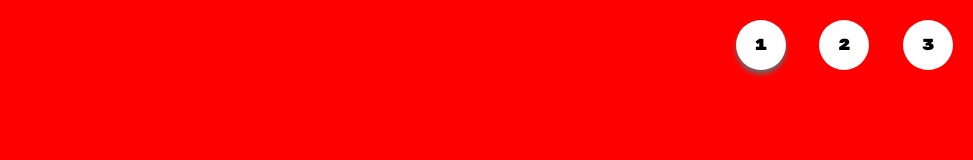
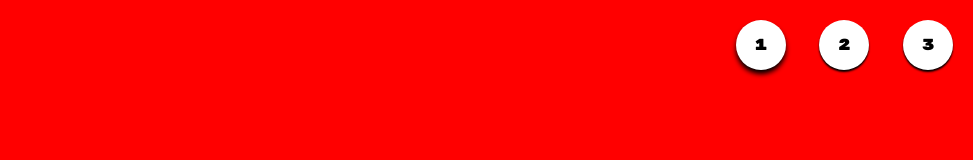
Before and after one commit to Timjxyz/htmlcss-shoes, a plain HTML site: page index.html in a window 1280 px wide. In both pictures the pointer is over the link 1067 px from the left and 45 px from the top of the page. Shown: the top 160 px of the page, without its empty margins (307-1280 px from the left). Drawn offline with Linux system fonts and the light colour scheme.

Commit message:
push sfumatura

```diff
--- a/Bonus/stile.css
+++ b/Bonus/stile.css
@@ -43,12 +43,13 @@ nav ol li a {
     border-radius: 50%;
     border: 1px;
     background-color: white;
+    box-shadow: 0px 2px 2px black;
 
 }
 
 
 ol li a:hover{
-    box-shadow: 0px 4px 5px #696969;
+    box-shadow: 0px 4px 5px #000;
 
 }
 
--- a/style.css
+++ b/style.css
@@ -38,12 +38,13 @@ nav ol li a {
     border-radius: 50%;
     border: 1px;
     background-color: white;
+    box-shadow: 0px 2px 2px black;
 
 
 }
 
 ol li a:hover{
-    box-shadow: 0px 4px 5px #696969;
+    box-shadow: 0px 4px 5px #000;
 
 }
 
```
